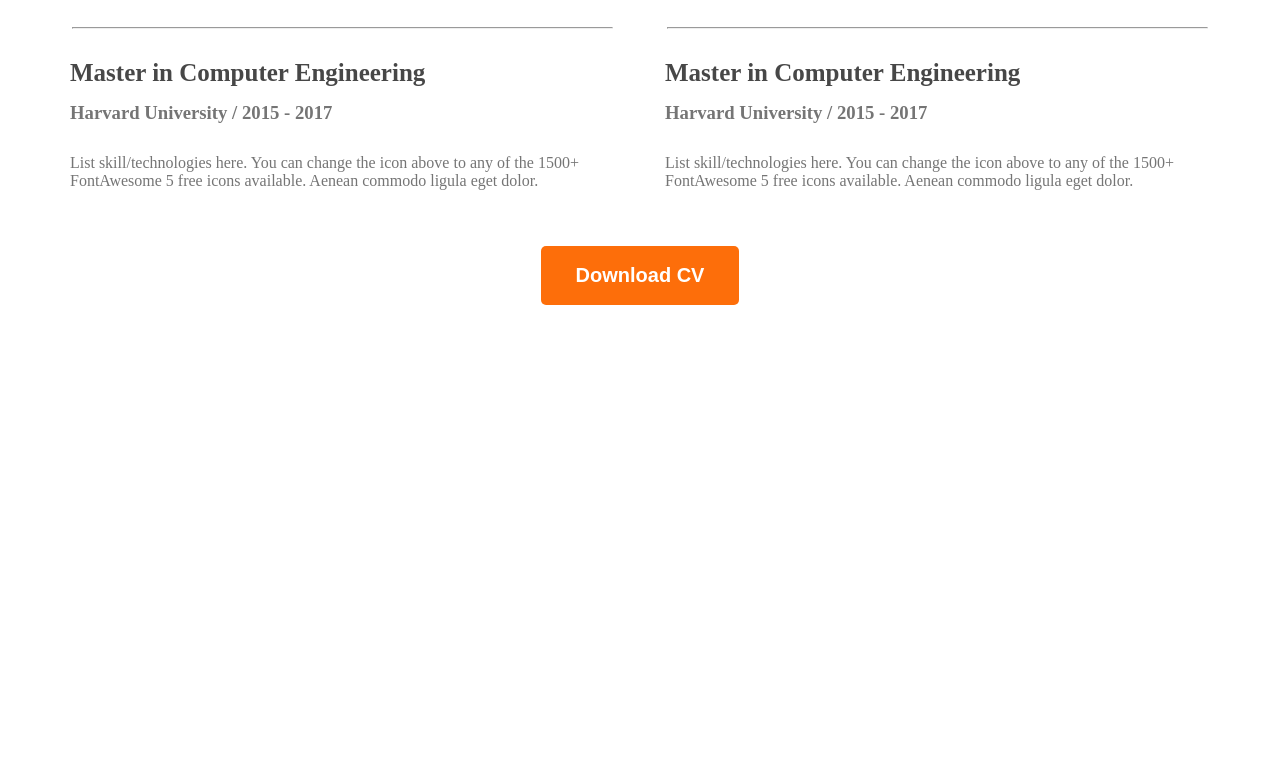
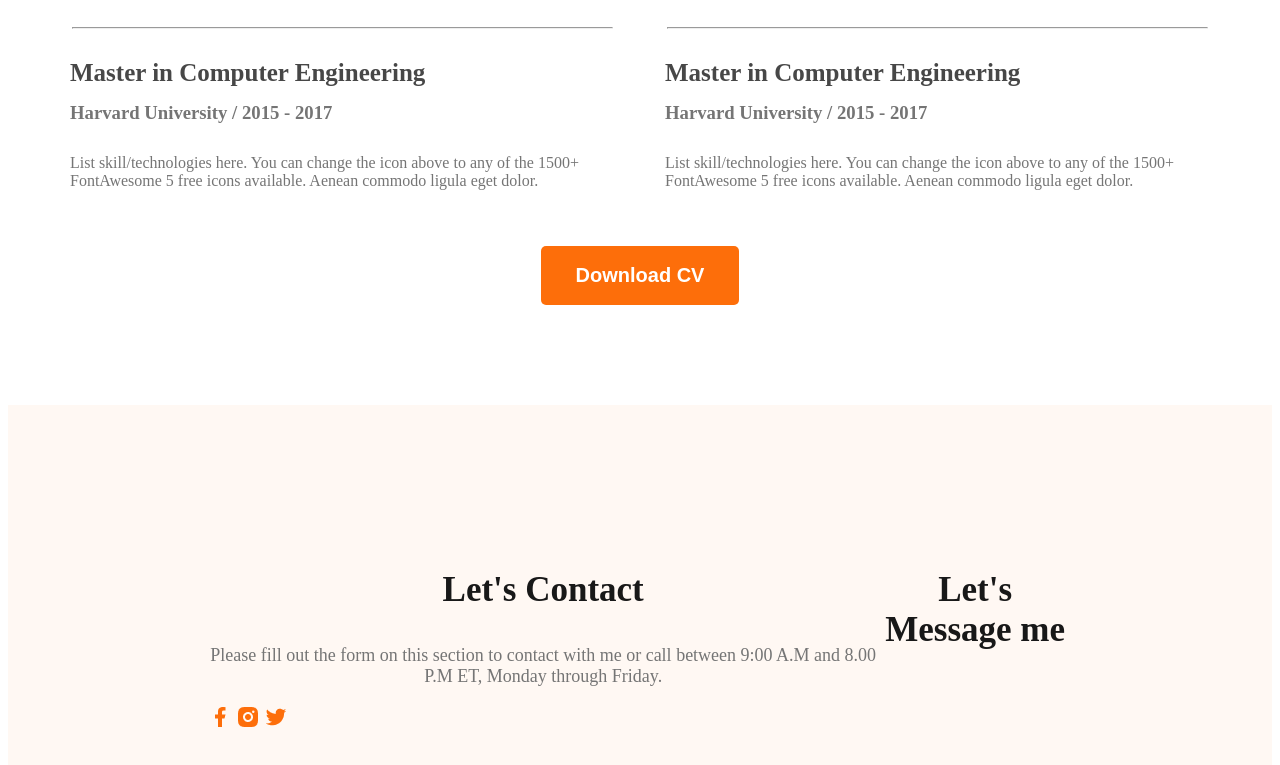
Before and after one commit to sharuar/Portfolio-resources, a plain HTML site: page index.html in a window 1280 px wide. Shown: the part 2699-3464 px from the top of the page. Before the commit the page ends 3012 px from the top, so only its background shows below. Drawn offline with Linux system fonts and the light colour scheme.

Commit message:
add footer

```diff
--- a/index.html
+++ b/index.html
@@ -188,7 +188,21 @@
 
     </main>
     <footer>
-
+        <div class="footer-column">
+            <h3 class="section-title">Let's Contact</h3>
+            <p class="section-description">
+                Please fill out the form on this section to contact with me or call between
+                9:00 A.M and 8.00 P.M ET, Monday through Friday.
+            </p>
+            <div class="social-links">
+                <a href=""><img src="images/icons/facebook.png" alt=""></a>
+                <a href=""><img src="images/icons/insta.png" alt=""></a>
+                <a href=""><img src="images/icons/twitter.png" alt=""></a>
+            </div>
+        </div>
+        <div class="footer-column">
+            <h3 class="section-title">Let's Message me</h3>
+        </div>
     </footer>
 </body>
 </html>
--- a/style/portfolio.css
+++ b/style/portfolio.css
@@ -179,3 +179,11 @@ main section{
   text-align: center;
   margin-top: 40px;
 }
+
+/* footer style */
+footer{
+  display: flex;
+  background: #fff8f3;
+  padding: 130px 200px;
+  margin-top: 100px;
+}
```
